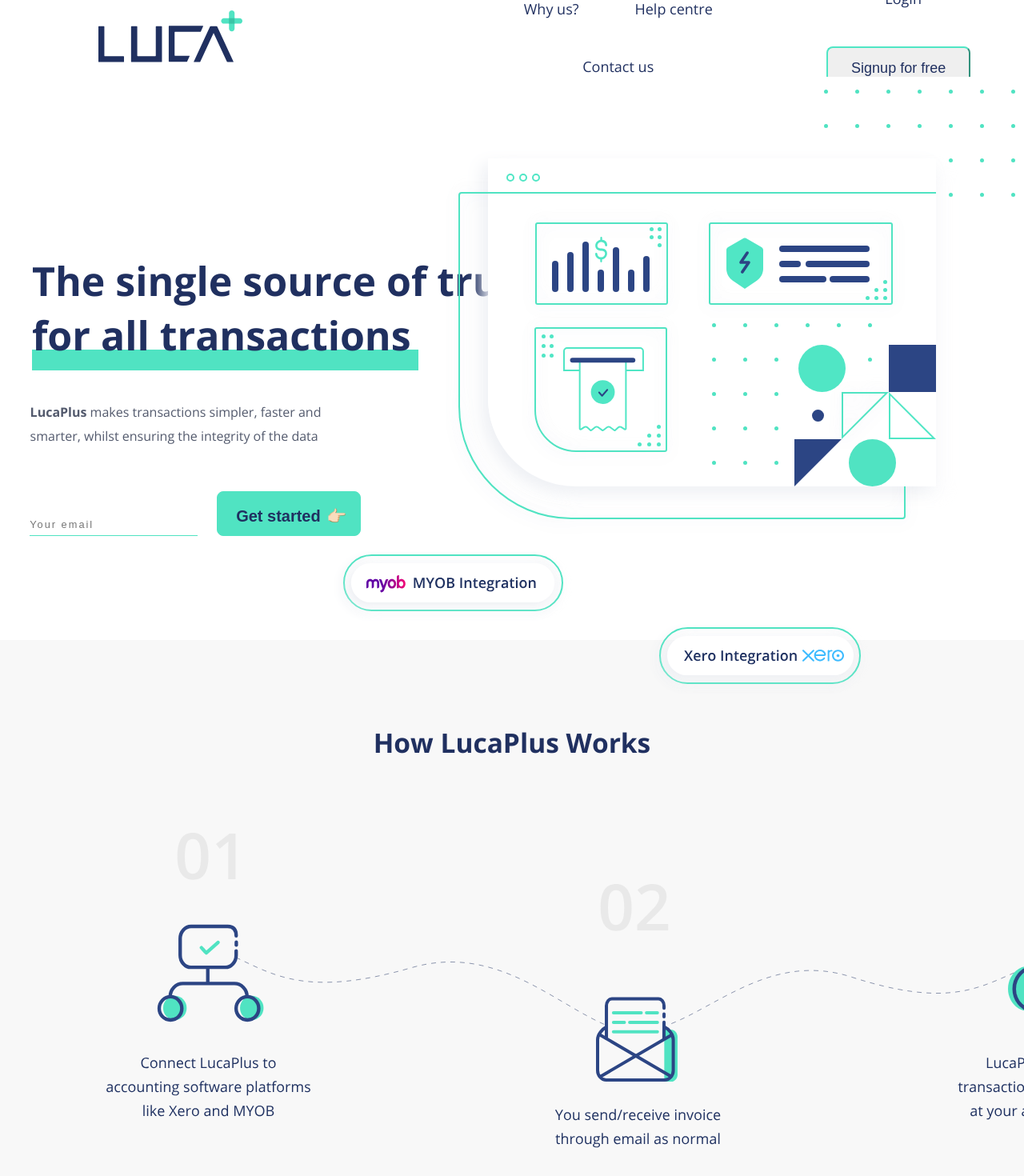
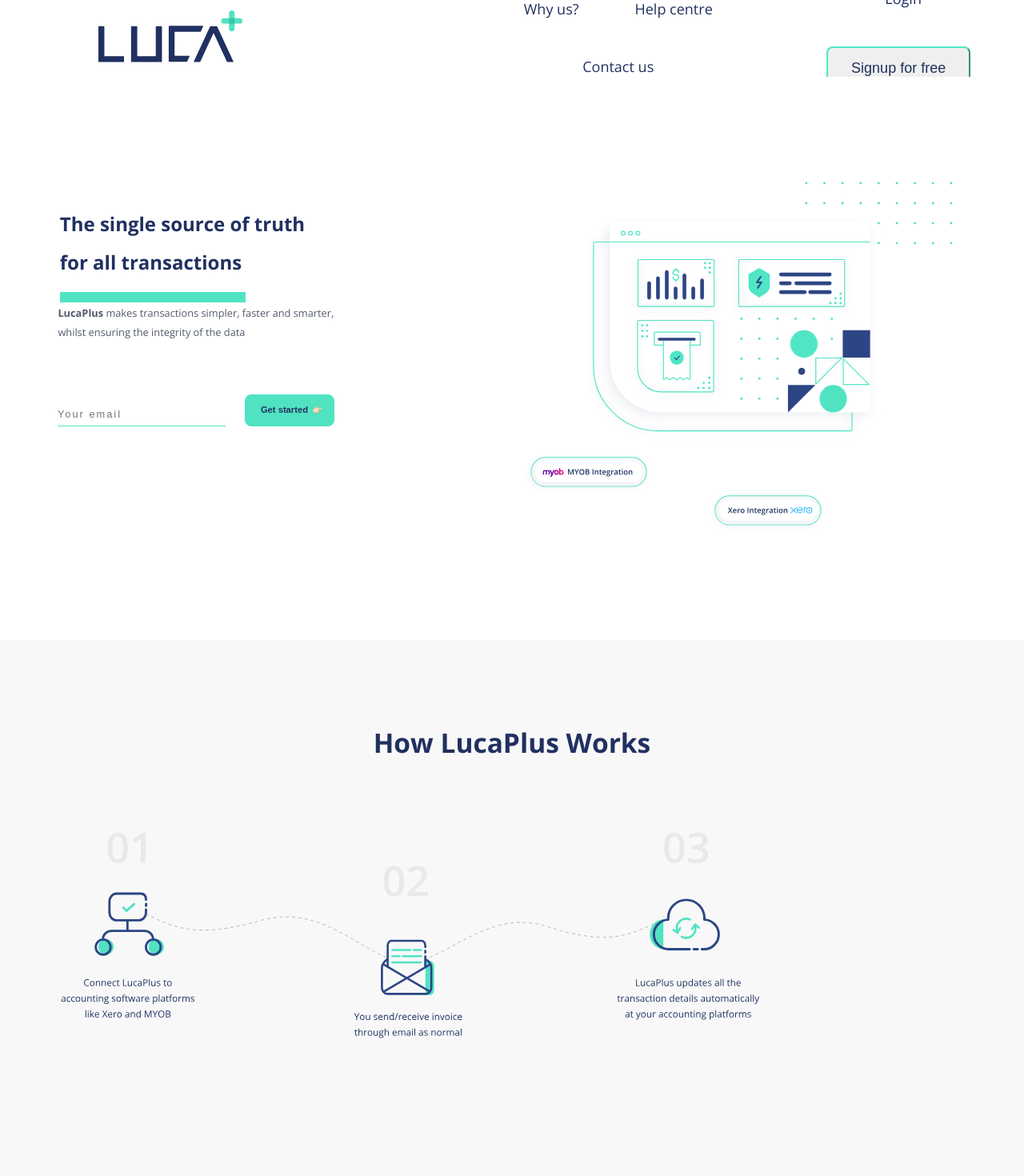
Before and after one commit to Lianakeys/LucaWebsite, a React (Create React App) app in the folder luca-website/: page / in a window 1280 px wide. Shown: the top 1470 px of the page at 80% size. Built offline with nearby package versions, Linux system fonts and the light colour scheme.

Commit message:
completed homesection mediaquery for desktop with 1300px

```diff
--- a/luca-website/src/components/cssComponents/home-section.css
+++ b/luca-website/src/components/cssComponents/home-section.css
@@ -219,3 +219,63 @@
     }
 
   }
+
+
+
+  @media only screen and (max-width: 1300px) {
+
+
+    .section-title-box-left {
+      width: 40rem;
+      /* background-color: red; */
+      margin-left: 2.8rem;
+    }
+
+    .section-title {
+      /* background-color: red; */
+      font-size: 1.5rem;
+      width: 20rem;
+      line-height: 3rem;
+    }
+
+    .home-notes {
+      font-size: 0.8rem;
+      /* color: red; */
+    }
+
+    .greenbox {
+      margin-top: -5.5rem;
+      height: 0.8rem;
+      width: 14.5rem;
+    }
+
+    .Hero-image {
+      /* background-color: red; */
+      height: 21rem;
+      width: 30rem;
+    }
+
+    .Myob-icon {
+      margin-left: 20rem;
+      height: 3rem;
+    }
+
+    .Xero-icon {
+      height: 3rem;
+      margin-bottom: 5rem;
+    }
+
+    #email {
+      width: 1rem;
+    }
+
+    .home-button {
+      height: 2.5rem;
+      width: 7rem;
+    }
+
+    #get-1 {
+      font-size: 0.7rem;
+    }
+
+  }
--- a/luca-website/src/components/cssComponents/how-it-works.css
+++ b/luca-website/src/components/cssComponents/how-it-works.css
@@ -156,3 +156,21 @@ margin-left: -1rem;
 
 
 }
+
+@media only screen and (max-width: 1300px) {
+
+
+.hiw-container {
+    height: 100vh;
+}
+
+.hiw-icon {
+    margin-left: 2rem;
+    height: 21.5rem;
+    width: 60rem;
+    /* background-color: red; */
+}
+
+
+
+}
```
